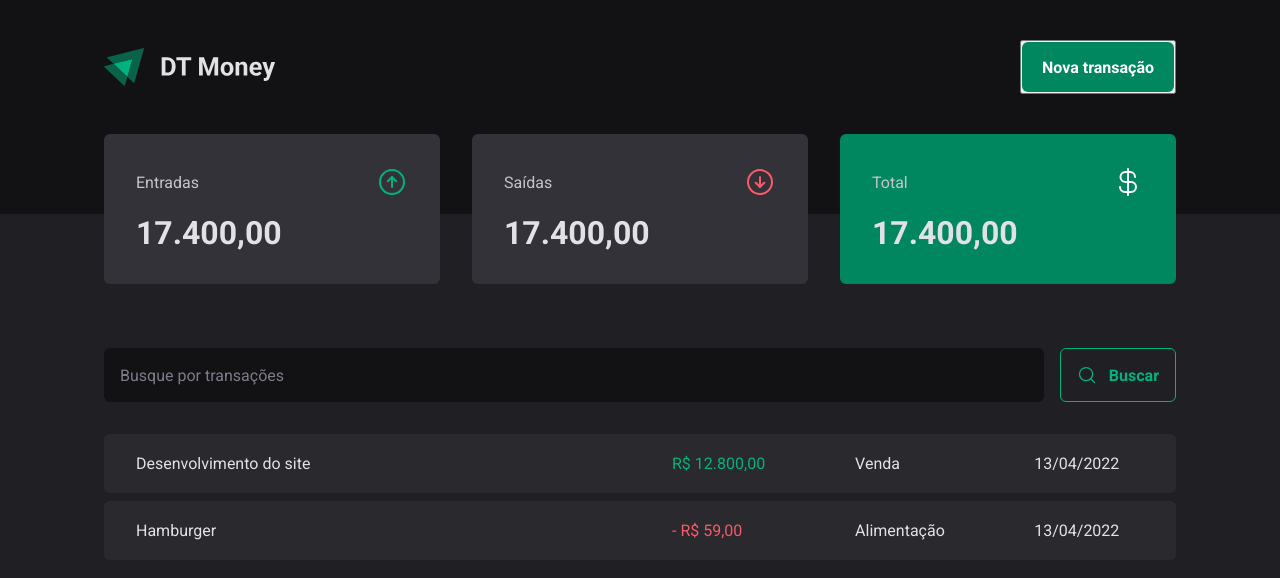
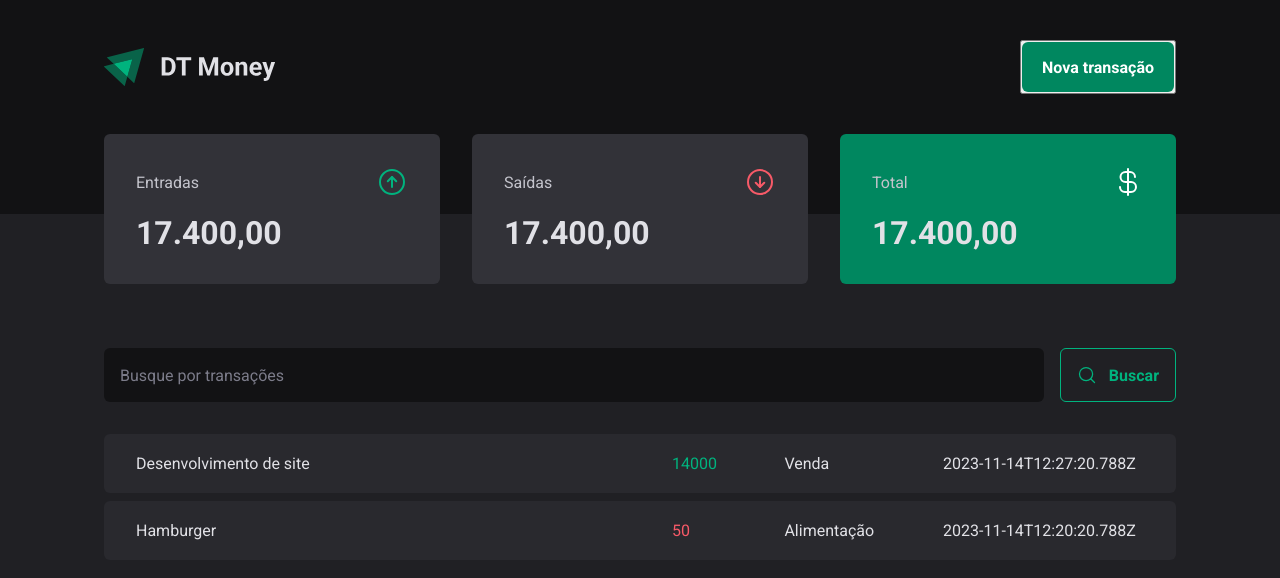
Before and after one commit to lubnniamorais/ignite-2022-dt-money, a React (Vite) app: page / in a window 1280 px wide. Shown: the top 578 px of the page. Built offline with nearby package versions, Linux system fonts and the light colour scheme; data requests are answered from the project's data file.

Commit message:
feat: Connection to the API - Creating transaction context

```diff
--- a/src/App.tsx
+++ b/src/App.tsx
@@ -2,13 +2,16 @@ import { ThemeProvider } from 'styled-components';
 import { defaultTheme } from './styles/themes/default';
 import { GlobalStyle } from './styles/global';
 import { Transactions } from './pages/Transactions';
+import { TransactionsProvider } from './contexts/TransactionsContext';
 
 function App() {
   return (
     <ThemeProvider theme={defaultTheme}>
       <GlobalStyle />
 
-      <Transactions />
+      <TransactionsProvider>
+        <Transactions />
+      </TransactionsProvider>
     </ThemeProvider>
   );
 }
--- /dev/null
+++ b/src/contexts/TransactionsContext.tsx
@@ -0,0 +1,42 @@
+import { createContext, useEffect, useState } from 'react';
+
+interface Transaction {
+  id: number;
+  description: string;
+  type: 'income' | 'outcome';
+  category: string;
+  price: number;
+  createdAt: string;
+}
+
+interface TransactionContextType {
+  transactions: Transaction[];
+}
+
+interface TransactionsProviderProps {
+  children: React.ReactNode;
+}
+
+export const TransactionsContext = createContext({} as TransactionContextType);
+
+export function TransactionsProvider({ children }: TransactionsProviderProps) {
+  const [transactions, setTransactions] = useState<Transaction[]>([]);
+
+  async function loadTransactions() {
+    const response = await fetch('http://localhost:3333/transactions');
+
+    const data = await response.json();
+
+    setTransactions(data);
+  }
+
+  useEffect(() => {
+    loadTransactions();
+  }, []);
+
+  return (
+    <TransactionsContext.Provider value={{ transactions }}>
+      {children}
+    </TransactionsContext.Provider>
+  );
+}
--- a/src/pages/Transactions/index.tsx
+++ b/src/pages/Transactions/index.tsx
@@ -1,3 +1,6 @@
+import { useContext } from 'react';
+import { TransactionsContext } from '../../contexts/TransactionsContext';
+
 import { Header } from '../../components/Header';
 import { Summary } from '../../components/Summary';
 import { SearchForm } from './components/SearchForm';
@@ -9,6 +12,8 @@ import {
 } from './styles';
 
 function Transactions() {
+  const { transactions } = useContext(TransactionsContext);
+
   return (
     <div>
       <Header />
@@ -19,22 +24,20 @@ function Transactions() {
 
         <TransactionsTable>
           <tbody>
-            <tr>
-              <td width="50%">Desenvolvimento do site</td>
-              <td>
-                <PriceHighlight variant="income">R$ 12.800,00</PriceHighlight>
-              </td>
-              <td>Venda</td>
-              <td>13/04/2022</td>
-            </tr>
-            <tr>
-              <td width="50%">Hamburger</td>
-              <td>
-                <PriceHighlight variant="outcome">- R$ 59,00</PriceHighlight>
-              </td>
-              <td>Alimentação</td>
-              <td>13/04/2022</td>
-            </tr>
+            {transactions.map((transaction) => {
+              return (
+                <tr key={transaction.id}>
+                  <td width="50%">{transaction.description}</td>
+                  <td>
+                    <PriceHighlight variant={transaction.type}>
+                      {transaction.price}
+                    </PriceHighlight>
+                  </td>
+                  <td>{transaction.category}</td>
+                  <td>{transaction.createdAt}</td>
+                </tr>
+              );
+            })}
           </tbody>
         </TransactionsTable>
       </TransactionsContainer>
```
